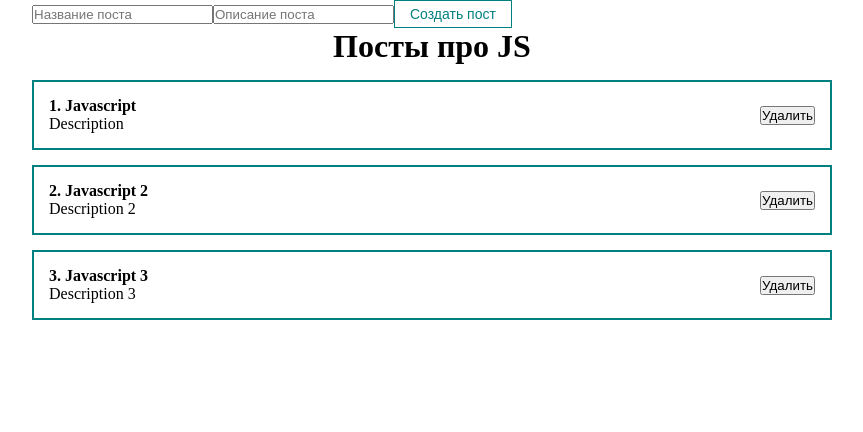
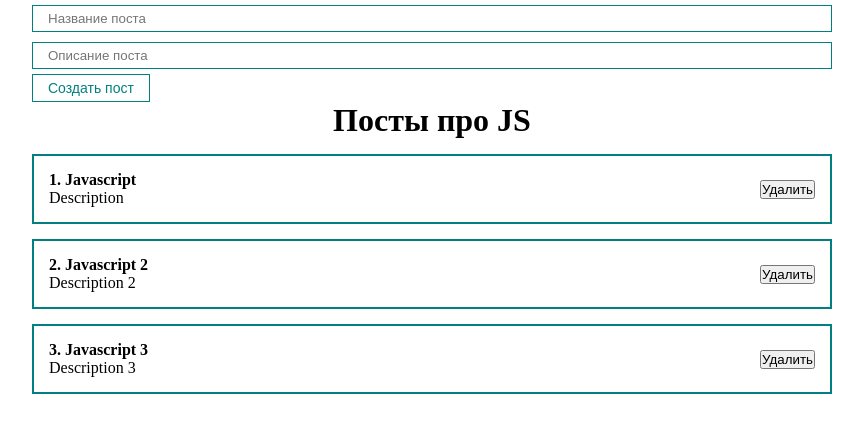
Before and after one commit to Ajtemir/ReactUlbiLearning, a React (Create React App) app: page / in a window 1280 px wide. Shown: the top 432 px of the page, without its empty margins (208-1071 px from the left). Built offline with nearby package versions, Linux system fonts and the light colour scheme.

Commit message:
внешняя часть готова без слушателя события

```diff
--- a/src/App.js
+++ b/src/App.js
@@ -3,6 +3,7 @@ import './styles/App.css';
 import PostItem from "./components/PostItem";
 import PostList from "./components/PostList";
 import MyButton from "./components/UI/button/MyButton";
+import MyInput from "./components/UI/input/MyInput";
 function App() {
     const [posts, setPosts] = useState([
         { id: 1, title: 'Javascript', body: 'Description'},
@@ -13,8 +14,8 @@ function App() {
   return (
     <div className="App">
         <form action="">
-            <input type="text" placeholder="Название поста"/>
-            <input type="text" placeholder="Описание поста"/>
+            <MyInput type="text" placeholder="Название поста"/>
+            <MyInput type="text" placeholder="Описание поста"/>
             <MyButton disabled>Создать пост</MyButton>
         </form>
         <PostList posts={posts} title='Посты про JS'/>
--- /dev/null
+++ b/src/components/UI/input/MyInput.jsx
@@ -0,0 +1,9 @@
+import React from 'react';
+import classes from './MyInput.module.css';
+const MyInput = (props) => {
+    return (
+        <input className={classes.myInput} {...props}/>
+    );
+};
+
+export default MyInput;
--- /dev/null
+++ b/src/components/UI/input/MyInput.module.css
@@ -0,0 +1,6 @@
+.myInput{
+    width:100%;
+    padding: 5px 15px;
+    margin: 5px 0;
+    border: 1px solid teal;
+}
```
